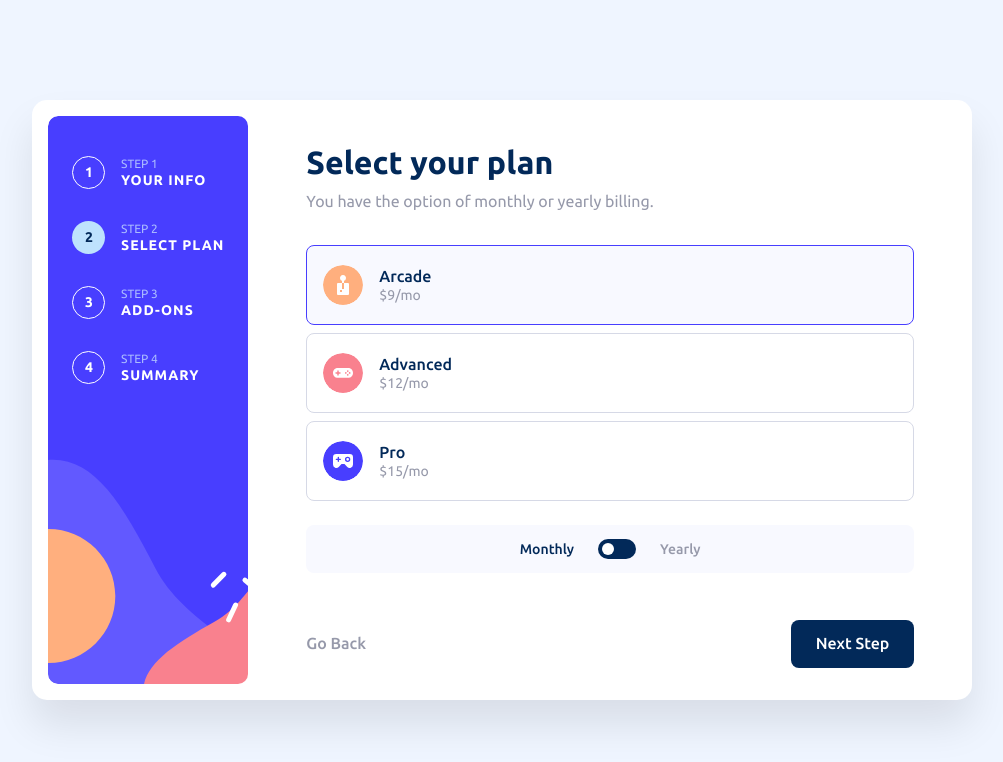
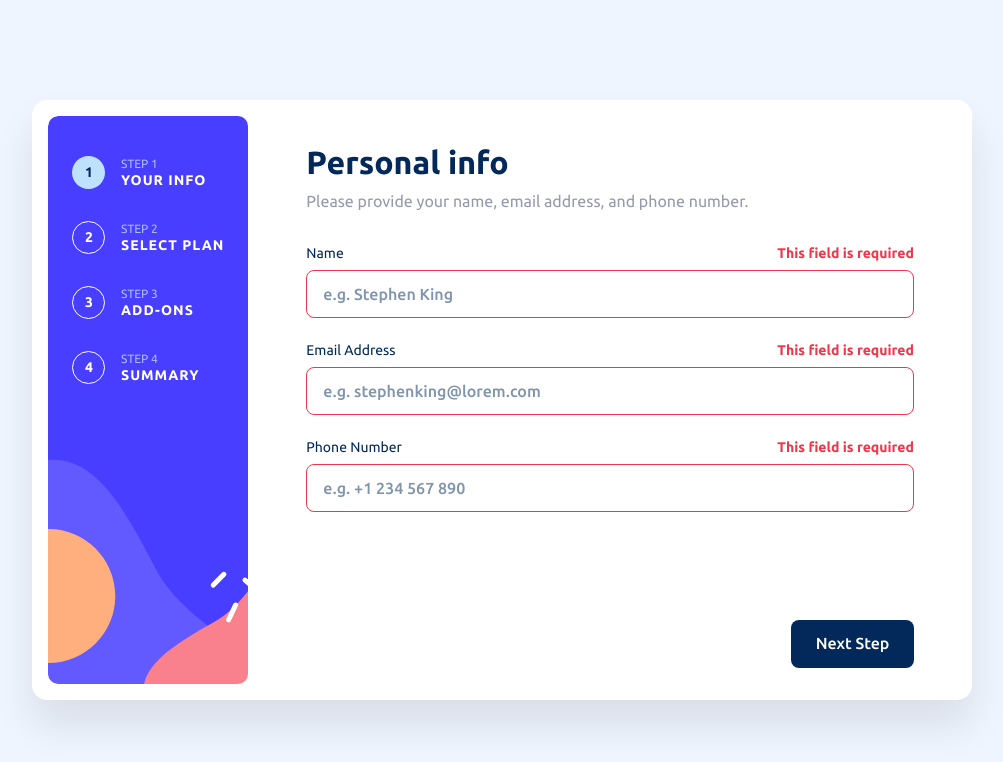
Before and after one commit to g-akca/multi-step-form, a React (Vite) app: page / in a window 1280 px wide. Both pictures are taken after a click on the button "Next Step". Shown: the top 762 px of the page, without its empty margins (138-1141 px from the left). Built offline with nearby package versions, Linux system fonts and the light colour scheme.

Commit message:
Enhance form validation and error handling in Step1

```diff
--- a/src/App.jsx
+++ b/src/App.jsx
@@ -18,11 +18,28 @@ function App() {
       storage: false,
       profile: false
     },
-    shouldUnregister: false
+    shouldUnregister: false,
+    mode: "onChange",
   });
 
   function goNextStep() {
-    if (currentStep <= 4) setCurrentStep(prev => prev + 1);
+    if (currentStep > 4) return;
+
+    const stepFields = {
+      1: ["name", "email", "phone"],
+      2: ["plan", "billing"],
+      3: ["service", "storage", "profile"],
+    };
+
+    const fieldsToValidate = stepFields[currentStep] ?? [];
+
+    if (fieldsToValidate.length > 0) {
+      methods.trigger(fieldsToValidate).then(valid => {
+        if (valid) setCurrentStep(prev => prev + 1);
+      });
+    } else {
+      setCurrentStep(prev => prev + 1);
+    }
   }
 
   function goPrevStep() {
--- a/src/components/steps/Step1.jsx
+++ b/src/components/steps/Step1.jsx
@@ -1,7 +1,7 @@
 import { useFormContext } from "react-hook-form";
 
 function Step1() {
-  const { register } = useFormContext();
+  const { register, formState: { errors } } = useFormContext();
 
   return (
     <>
@@ -12,35 +12,62 @@ function Step1() {
 
       <div className="flex flex-col gap-4 text-blue-950 text-[12px] leading-[120%] tablet:gap-6 tablet:text-[14px]">
         <div className="flex flex-col gap-2">
-          <label htmlFor="name">Name</label>
+          <div className="flex gap-2 items-center justify-between">
+            <label htmlFor="name">Name</label>
+
+            {errors.name && <p className="text-red-500 font-bold">{errors.name.message}</p>}
+          </div>
+
           <input
             id="name"
             type="text"
             placeholder="e.g. Stephen King"
-            className="px-4 py-2 h-10 rounded-sm border border-purple-200 text-[14px] leading-base font-medium tablet:h-12 tablet:rounded-lg tablet:text-base tablet:leading-[120%]"
-            {...register("name")}
+            className={`
+              px-4 py-2 h-10 rounded-sm border border-purple-200 text-[14px] leading-base font-medium transition-all duration-300
+              tablet:h-12 tablet:rounded-lg tablet:text-base tablet:leading-[120%] hover:border-purple-600 focus:outline-none
+              focus:border-purple-600 ${errors.name && "border-red-500"}
+            `}
+            {...register("name", { required: "This field is required" })}
           />
         </div>
 
         <div className="flex flex-col gap-2">
-          <label htmlFor="email">Email Address</label>
+          <div className="flex gap-2 items-center justify-between">
+            <label htmlFor="email">Email Address</label>
+
+            {errors.email && <p className="text-red-500 font-bold">{errors.email.message}</p>}
+          </div>
+
           <input
             id="email"
             type="email"
             placeholder="e.g. stephenking@lorem.com"
-            className="px-4 py-2 h-10 rounded-sm border border-purple-200 text-[14px] leading-base font-medium tablet:h-12 tablet:rounded-lg tablet:text-base tablet:leading-[120%]"
-            {...register("email")}
+            className={`
+              px-4 py-2 h-10 rounded-sm border border-purple-200 text-[14px] leading-base font-medium transition-all duration-300
+              tablet:h-12 tablet:rounded-lg tablet:text-base tablet:leading-[120%] hover:border-purple-600 focus:outline-none
+              focus:border-purple-600 ${errors.email && "border-red-500"}
+            `}
+            {...register("email", { required: "This field is required", pattern: { value: /^\S+@\S+\.\S+$/, message: "Enter a valid email address" } })}
           />
         </div>
 
         <div className="flex flex-col gap-2">
-          <label htmlFor="phone">Phone Number</label>
+          <div className="flex gap-2 items-center justify-between">
+            <label htmlFor="phone">Phone Number</label>
+
+            {errors.phone && <p className="text-red-500 font-bold">{errors.phone.message}</p>}
+          </div>
+
           <input
             id="phone"
             type="tel"
             placeholder="e.g. +1 234 567 890"
-            className="px-4 py-2 h-10 rounded-sm border border-purple-200 text-[14px] leading-base font-medium tablet:h-12 tablet:rounded-lg tablet:text-base tablet:leading-[120%]"
-            {...register("phone")}
+            className={`
+              px-4 py-2 h-10 rounded-sm border border-purple-200 text-[14px] leading-base font-medium transition-all duration-300
+              tablet:h-12 tablet:rounded-lg tablet:text-base tablet:leading-[120%] hover:border-purple-600 focus:outline-none
+              focus:border-purple-600 ${errors.phone && "border-red-500"}
+            `}
+            {...register("phone", { required: "This field is required", pattern: { value: /^\+?[0-9\s-]{7,15}$/, message: "Enter a valid phone number" } })}
           />
         </div>
       </div>
```
